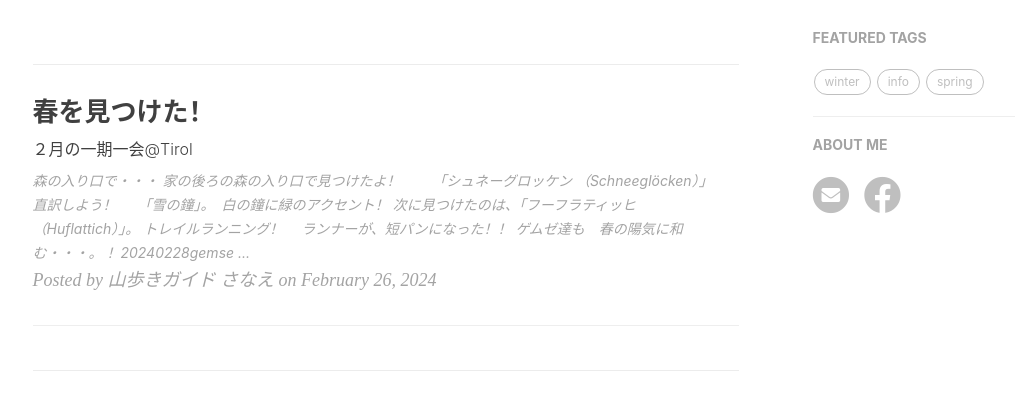
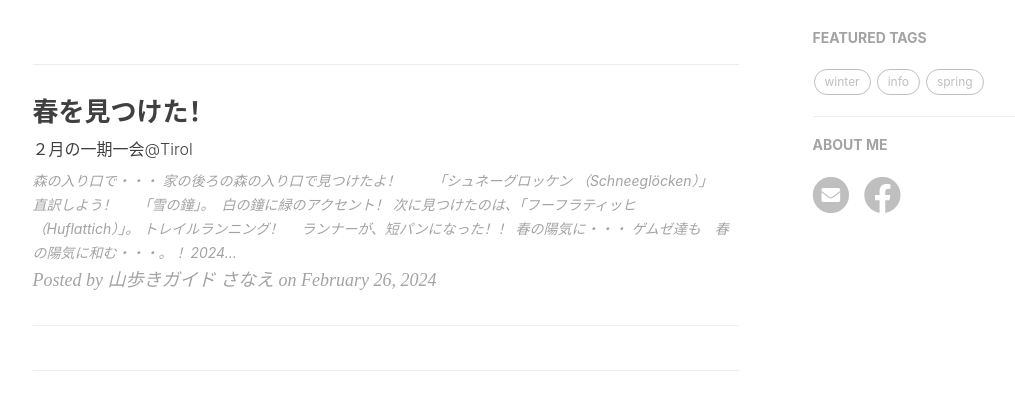
Before and after one commit to yamayagi/yamayagi.github.io, a Jekyll site: the page built from index.html, in a window 1280 px wide. Shown: the part 418-820 px from the top of the page, without its empty margins (135-1150 px from the left). Built offline with Jekyll 4.4.1, drawn with Linux system fonts in a browser that asks for light colours; nearby versions of some CDN libraries; the list of posts is cut into pages by our own code; comment, search, counter and statistics services are not loaded.

Commit message:
Update 2024-02-26-spring.md

```diff
--- a/_posts/2024-02-26-spring.md
+++ b/_posts/2024-02-26-spring.md
@@ -18,11 +18,13 @@
 
 ![fuflattich](https://piwigo.schickl.de/i.php?/upload/2024/02/28/20240228120503-ffb731d8-me.jpg)
 
-トレイルランニング！
+# トレイルランニング！
 
 ランナーが、短パンになった！！
 
 ![springrunner](https://piwigo.schickl.de/i.php?/upload/2024/02/28/20240228120708-aa941776-me.jpg)
+
+# 春の陽気に・・・
 
 ゲムゼ達も　春の陽気に和む・・・。
 
```
Also changed, not shown: other parts of _posts/2024-02-26-spring.md (+3 -1 lines).
